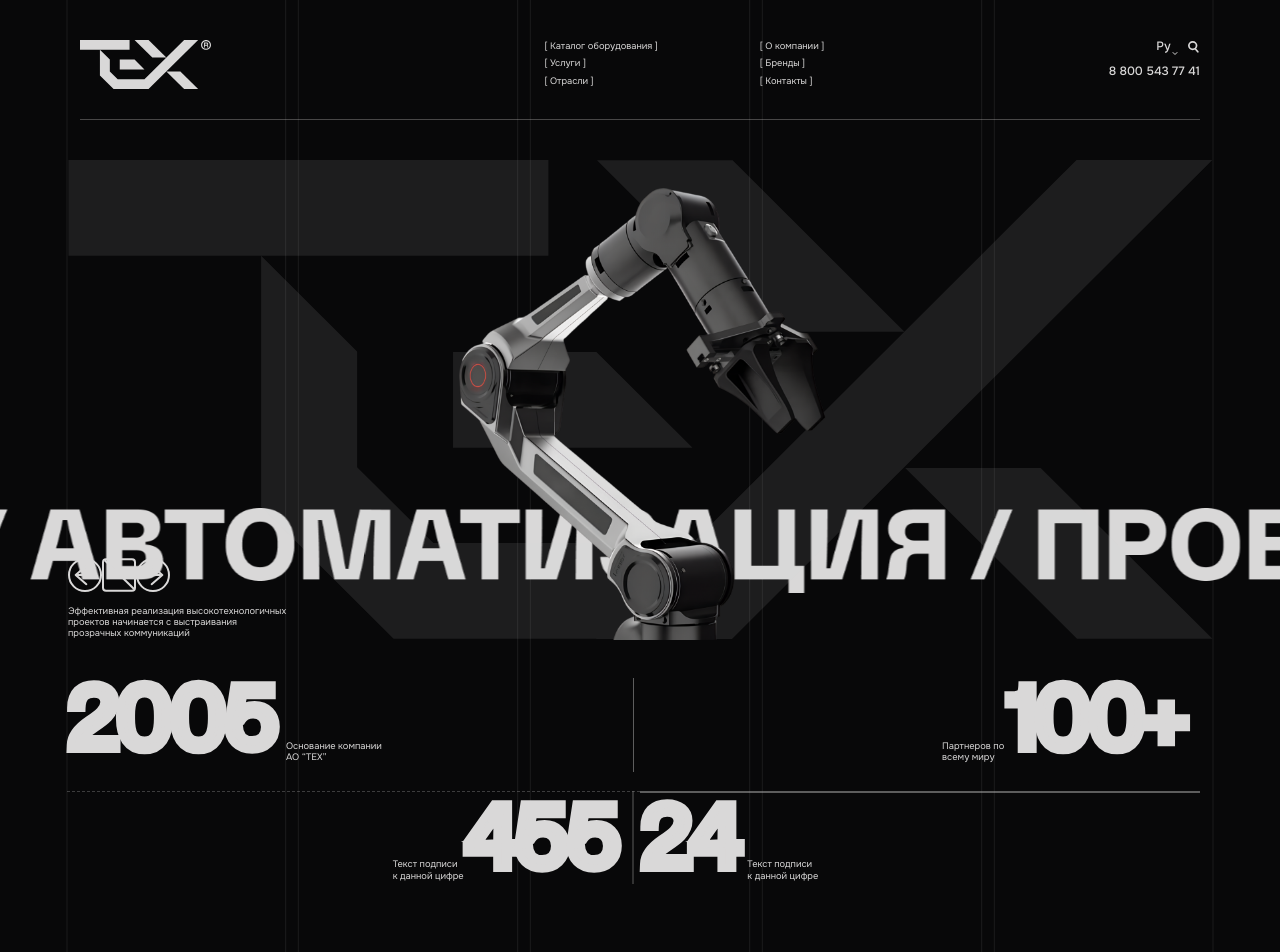
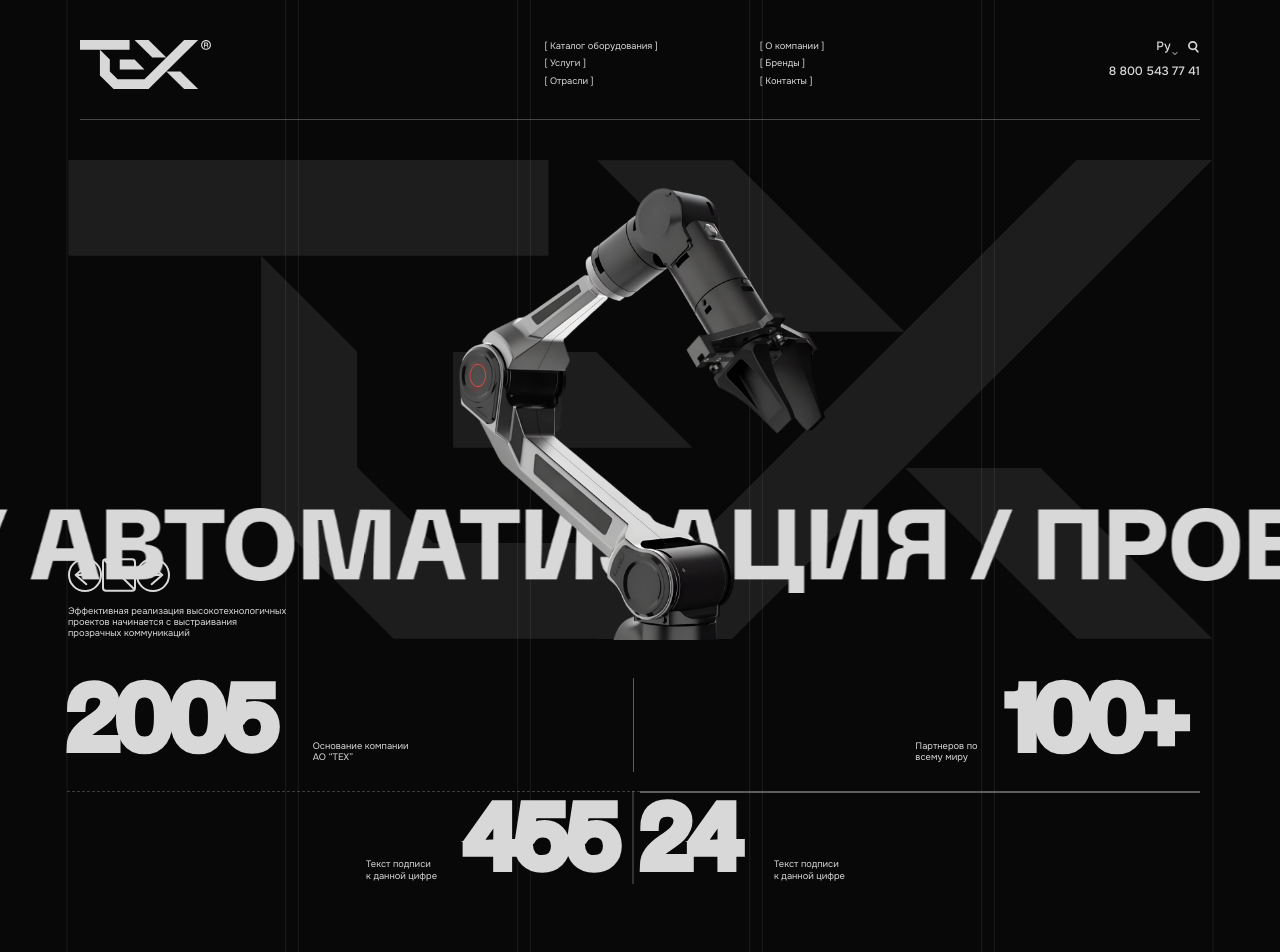
Before and after one commit to matilda081133-sketch/teh, a React (Vite) app: page /about in a window 1280 px wide. Shown: the top 952 px of the page. Built offline with nearby package versions, Linux system fonts and the light colour scheme.

Commit message:
fix: increase gap between large numbers and their caption text to 40px

```diff
--- a/src/components/AboutSection1.module.css
+++ b/src/components/AboutSection1.module.css
@@ -27,7 +27,7 @@
 .parent {
   width: 17.1875vw;
   align-items: flex-end;
-  gap: var(--gap-24);
+  gap: var(--gap-40);
 }
 .div,
 .h2 {
@@ -67,7 +67,7 @@
   display: flex;
   align-items: flex-end;
   justify-content: flex-end;
-  gap: var(--gap-24);
+  gap: var(--gap-40);
   max-width: 100%;
   z-index: 2;
   font-size: var(--fs-14);
--- a/src/components/AboutSection3.module.css
+++ b/src/components/AboutSection3.module.css
@@ -65,7 +65,7 @@
   display: flex;
   align-items: flex-end;
   justify-content: flex-end;
-  gap: var(--gap-24);
+  gap: var(--gap-40);
 }
 .div {
   width: 5.6250vw;
@@ -108,7 +108,7 @@
   display: flex;
   align-items: flex-end;
   justify-content: flex-start;
-  gap: var(--gap-24);
+  gap: var(--gap-40);
   font-size: var(--fs-128);
   font-family: var(--font-winter-sans-trial);
 }
```
